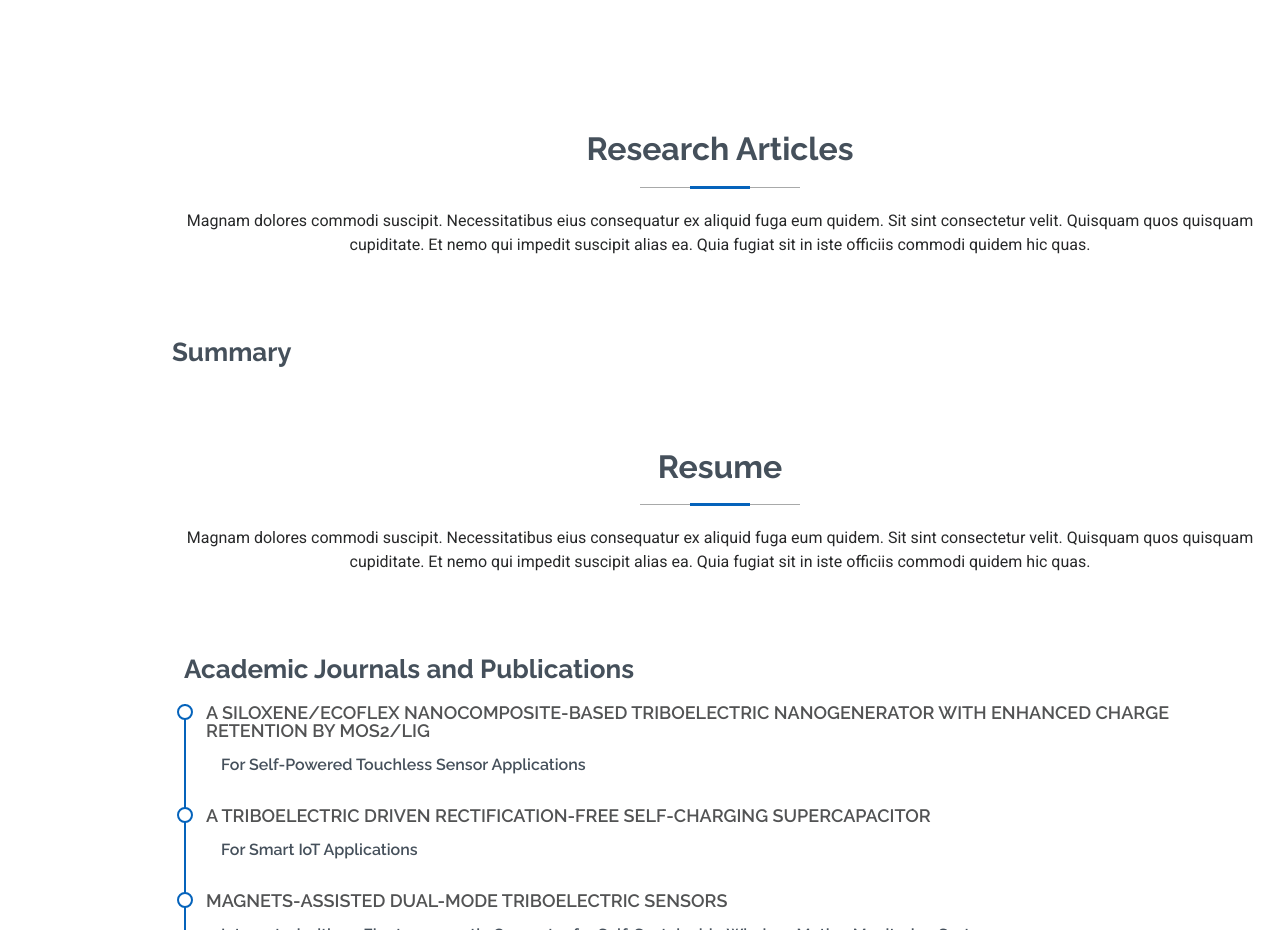
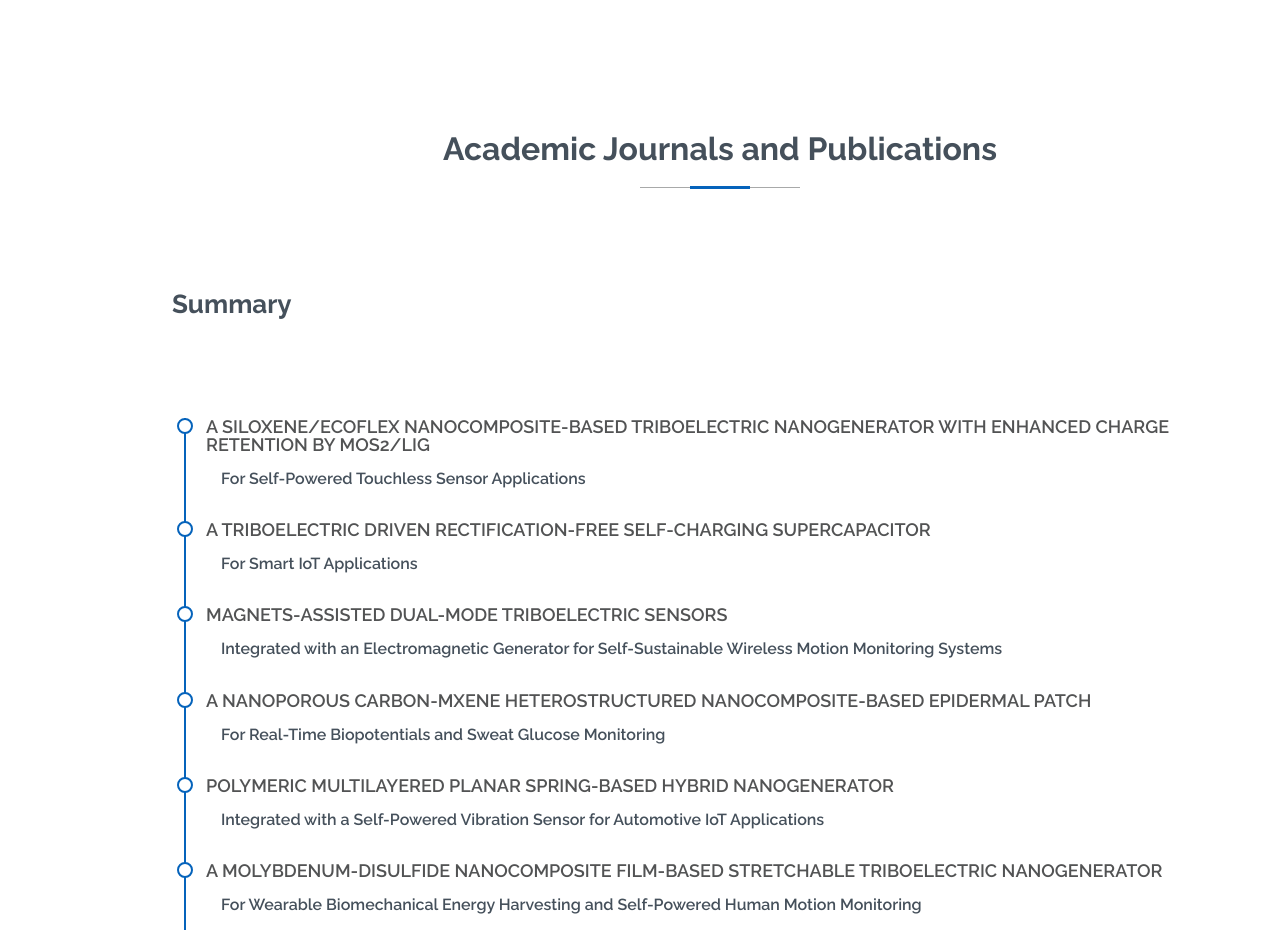
Before and after one commit to Sagunnn/portfolio2, a plain HTML site: page index.html in a window 1280 px wide. Shown: the part 3480-4410 px from the top of the page. Drawn offline with Linux system fonts and the light colour scheme.

Commit message:
research

```diff
--- a/index.html
+++ b/index.html
@@ -335,8 +335,7 @@
 
       <!-- Section Title -->
       <div class="container section-title" data-aos="fade-up">
-        <h2>Research Articles</h2>
-        <p>Magnam dolores commodi suscipit. Necessitatibus eius consequatur ex aliquid fuga eum quidem. Sit sint consectetur velit. Quisquam quos quisquam cupiditate. Et nemo qui impedit suscipit alias ea. Quia fugiat sit in iste officiis commodi quidem hic quas.</p>
+        <h2>Academic Journals and Publications</h2>
       </div><!-- End Section Title -->
 
       <div class="container">
@@ -346,13 +345,8 @@
             <section id="resume" class="resume section">
 
       <!-- Section Title -->
-      <div class="container section-title" data-aos="fade-up">
-        <h2>Resume</h2>
-        <p>Magnam dolores commodi suscipit. Necessitatibus eius consequatur ex aliquid fuga eum quidem. Sit sint consectetur velit. Quisquam quos quisquam cupiditate. Et nemo qui impedit suscipit alias ea. Quia fugiat sit in iste officiis commodi quidem hic quas.</p>
-      </div><!-- End Section Title -->
-
       <div class="container">
-        <h3 class="resume-title">Academic Journals and Publications</h3>
+        <h3 class="resume-title"></h3>
 
 <div class="resume-item">
   <h4>A Siloxene/Ecoflex Nanocomposite-Based Triboelectric Nanogenerator with Enhanced Charge Retention by MoS2/LIG</h4>
```
